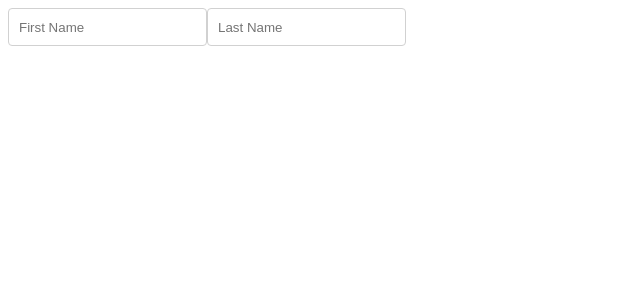
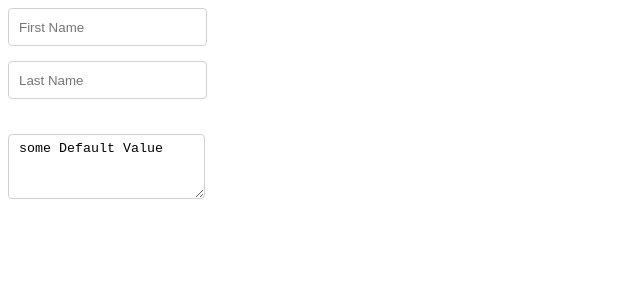
Before and after one commit to vermad843/React-Concepts, a React (Create React App) app: page / in a window 1280 px wide. Shown: the top 300 px of the page, without its empty margins (0-640 px from the left). Built offline with nearby package versions, Linux system fonts and the light colour scheme.

Commit message:
textarea on the screen

```diff
--- a/src/App.js
+++ b/src/App.js
@@ -23,12 +23,15 @@ class App extends Component {
            <form>
                <input
                 type = "text"
+                value = {firstName}
                 name = "firstName"
                 placeholder = "First Name"
                 onChange = {this.handleChange}
                 />
+                <br/>
                   <input
                 type = "text"
+                value = {lastName}
                 name = "lastName"
                 placeholder = "Last Name"
                 onChange = {this.handleChange}
@@ -36,6 +39,7 @@ class App extends Component {
                 <h1>
                    {firstName} {lastName}
                 </h1>
+                <textarea value = {"some Default Value"}/>
            </form>
         );
     }
```
